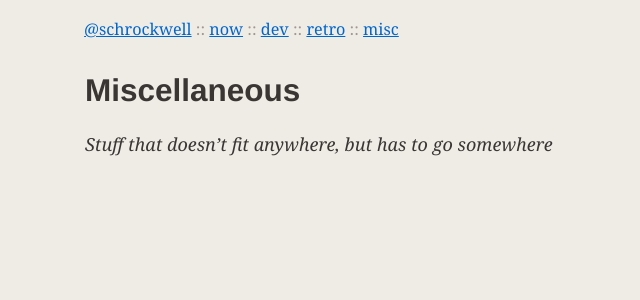
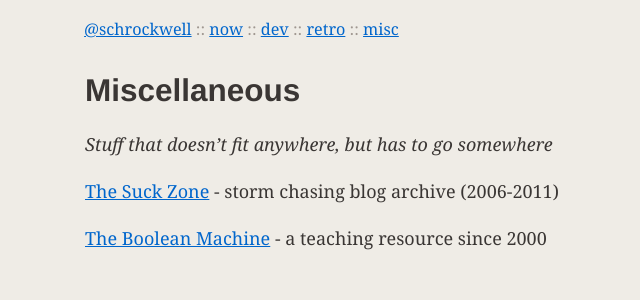
Before and after one commit to schrockwell/home, a Jekyll site: the page built from misc/index.md, in a window 1280 px wide. Shown: the top 300 px of the page, without its empty margins (164-804 px from the left). Built offline with Jekyll 4.4.1, drawn with Linux system fonts in a browser that asks for light colours.

Commit message:
Add links

```diff
--- a/misc/index.md
+++ b/misc/index.md
@@ -3,3 +3,7 @@ title: Miscellaneous
 ---
 
 *Stuff that doesn't fit anywhere, but has to go somewhere*
+
+[The Suck Zone](/storm-blog) - storm chasing blog archive (2006-2011)
+
+[The Boolean Machine](/rbs3k/boolean/) - a teaching resource since 2000
```
